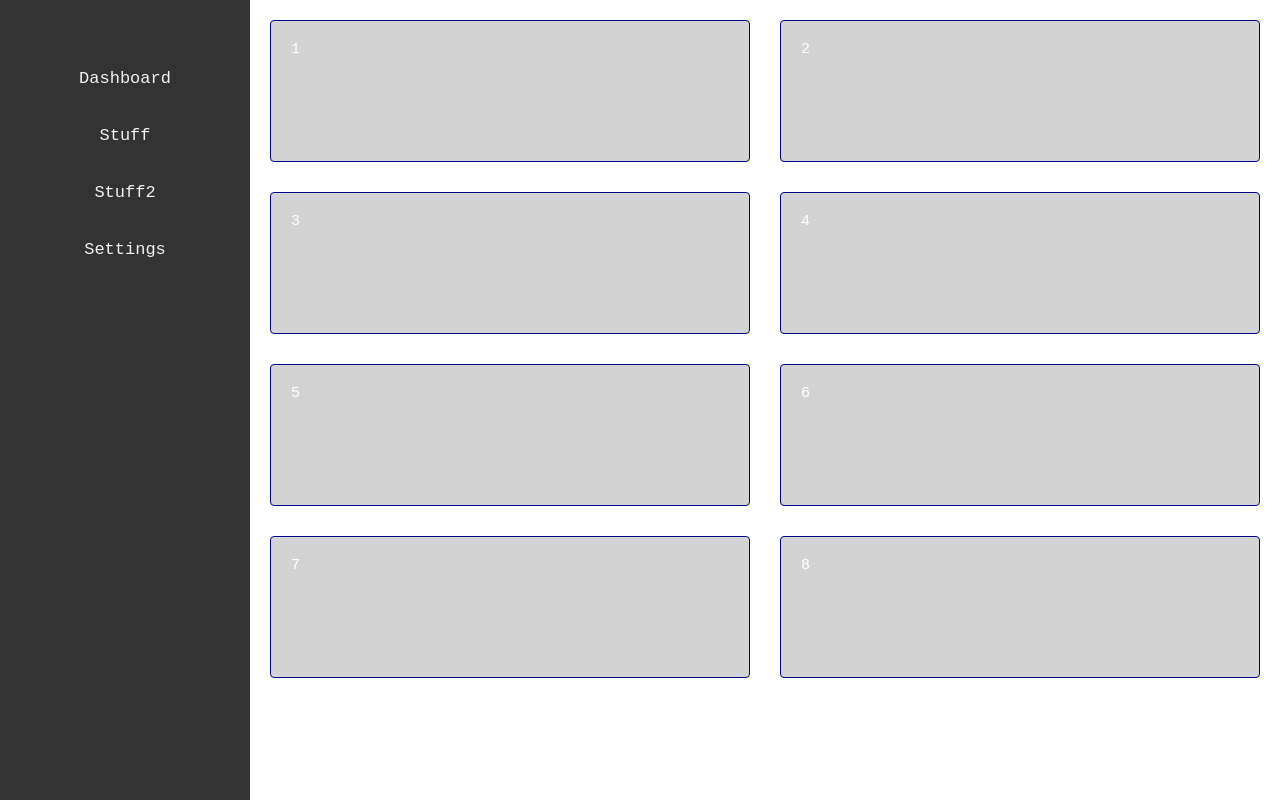
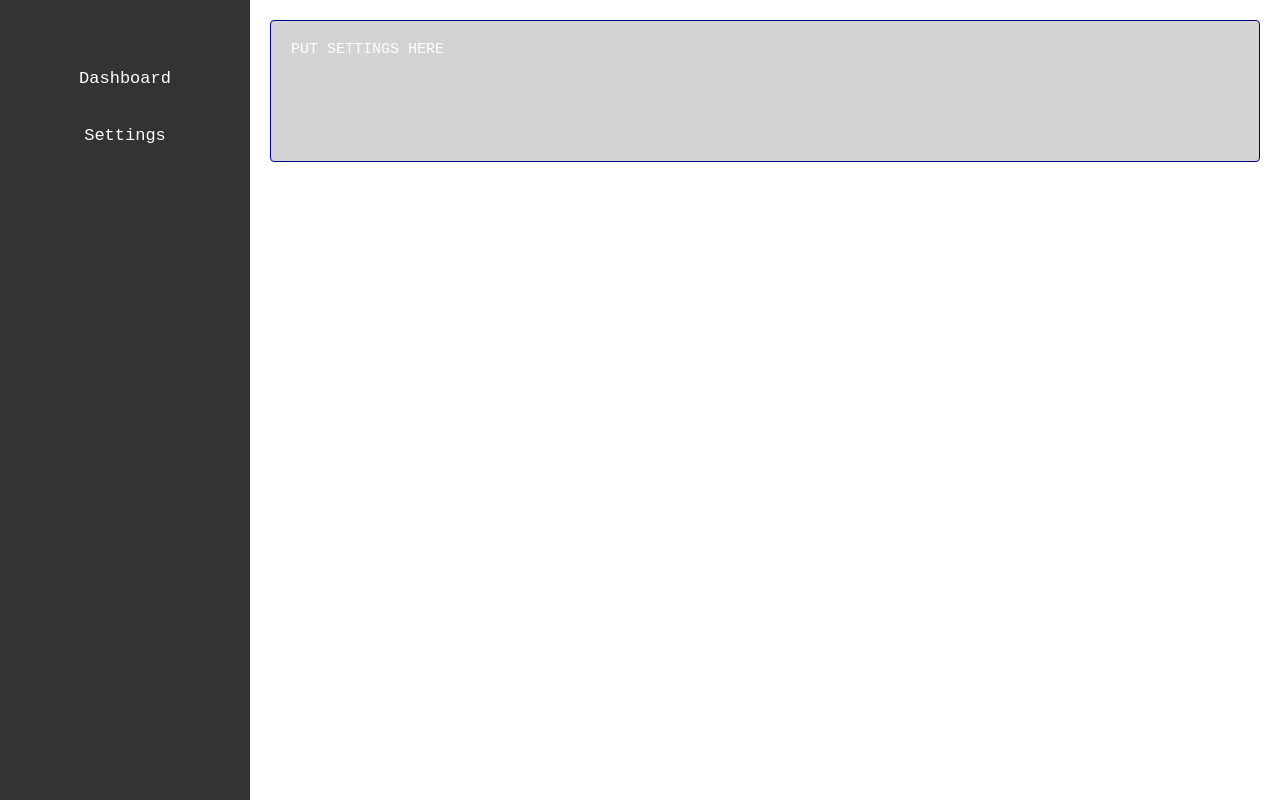
Before and after one commit to ColinTMaher/divitiae, a React (Create React App) app: page /Settings in a window 1280 px wide. Built offline with nearby package versions, Linux system fonts and the light colour scheme.

Commit message:
Implement React Router

```diff
--- a/src/App.js
+++ b/src/App.js
@@ -1,8 +1,10 @@
 import React from 'react'
-//import {BrowserRouter as Router, Switch, Route, Link } from "react-router-dom"
+import {BrowserRouter as Router, Switch, Route, Link } from "react-router-dom"
 
-import Main from "./components/Main"
 import Navbar from "./components/Navbar"
+import Main from "./components/Dashboard"
+import Settings from "./components/Settings"
+
 
 /* import Navbar from "./components/Navbar"
 import Total from "./components/Total"
@@ -20,10 +22,22 @@ import './style/style.css'
 
 function App() {
   return (
-    <div className="flex-grid">
-      <Main />
-      <Navbar />
-    </div>
+    <Router>
+        <div>
+          <div class="main">
+            <Switch>
+              <Route path="/Dashboard">
+                <Main />
+              </Route>
+              <Route path="/Settings">
+                <Settings />
+              </Route>
+            </Switch>
+          </div>
+          <Navbar />
+        </div>
+    </Router>
+
   )
 }
 
--- a/src/components/Main.js
+++ b/src/components/Dashboard.js
@@ -1,9 +1,9 @@
 import React from "react"
 import Total from "./Total"
 
-function Main() {
+function Dashboard() {
     return (
-        <main className="main">
+        <main className="dashboard">
 {/*             <div className="overview">
                 <Total title="Spending" amount={256.50}/>
                 <Total title="Income" amount={1050.00}/>
@@ -12,14 +12,9 @@ function Main() {
                 <div className="card">1</div>
                 <div className="card">2</div>
                 <div className="card">3</div>
-                <div className="card">4</div>
-                <div className="card">5</div>
-                <div className="card">6</div>
-                <div className="card">7</div>
-                <div className="card">8</div>
             </div>
         </main>
     )
 }
 
-export default Main
+export default Dashboard
--- a/src/components/Navbar.js
+++ b/src/components/Navbar.js
@@ -1,12 +1,15 @@
 import React from "react"
+import {BrowserRouter as Router, Switch, Route, Link } from "react-router-dom"
 
 function Navbar() {
     return (
         <div className="navbar grid">
-            <a href="#">Dashboard</a>
-            <a href="#">Stuff</a>
-            <a href="#">Stuff2</a>
-            <a href="#">Settings</a>
+            <Link to="/Dashboard">
+                Dashboard
+            </Link>
+            <Link to="/Settings">
+                Settings
+            </Link>
         </div>
     )
 }
--- /dev/null
+++ b/src/components/Settings.js
@@ -0,0 +1,13 @@
+import React from "react"
+
+function Settings() {
+    return (
+        <div class="settings grid">
+            <div class="card">
+                PUT SETTINGS HERE
+            </div>
+        </div>
+    )
+}
+
+export default Settings
--- a/src/style/style.css
+++ b/src/style/style.css
@@ -8,38 +8,27 @@ body {
 
 .main {
   padding: 10px;
+  margin-bottom: 75px;
+}
+
+@media only screen and (min-width: 750px) {
+  .main {
+    margin-left: 250px;
+    margin-bottom: 0;
+  }
 }
 
 .container {
   display: -ms-grid;
   display: grid;
-  -ms-grid-columns: 1fr 1fr;
-      grid-template-columns: 1fr 1fr;
+  /*     grid-template-columns: repeat( auto-fit, minmax(500px, 1fr) ); */
   grid-gap: 10px;
-}
-
-.grid {
-  background-color: #444;
-  color: #fff;
-  font-size: 3rem;
 }
 
 .card {
   border: 1px solid red;
 }
 
-/* .grid-container {
-    display: grid;
-    border: 1px solid red;
-    display: grid;
-    grid-template-columns: 1fr;
-    grid-template-rows: 50px 1fr 50px;
-    display: flex;
-    flex-wrap: wrap;
-    align-items: center;
-    border-bottom: 1px solid black;
-}
- */
 .overview {
   display: -webkit-box;
   display: -ms-flexbox;
@@ -74,35 +63,44 @@ body {
   bottom: 0;
   width: 100%;
   height: 75px;
+  display: -webkit-box;
+  display: -ms-flexbox;
+  display: flex;
+  -webkit-box-orient: horizontal;
+  -webkit-box-direction: normal;
+      -ms-flex-direction: row;
+          flex-direction: row;
 }
 
 .navbar a {
   float: left;
-  width: 25%;
-  color: #f2f2f2;
   text-align: center;
   text-decoration: none;
   font-size: 17px;
   height: 100%;
   line-height: 75px;
+  display: block;
+  -webkit-box-flex: 1;
+      -ms-flex-positive: 1;
+          flex-grow: 1;
+  border: none;
+  color: white;
 }
 
 .navbar a:hover {
-  background-color: #454444;
   color: white;
 }
 
 .navbar a:active {
-  background-color: #4CAF50;
-  color: white;
+  background-color: grey;
 }
 
 @media only screen and (min-width: 750px) {
   .navbar a {
-    width: 100%;
     height: 1em;
     line-height: 1em;
     padding: 20px 0px;
+    width: 100%;
   }
 }
 
@@ -113,21 +111,7 @@ body {
     top: 0;
     width: 250px;
     padding-top: 50px;
-  }
-}
-
-@media only screen and (min-width: 750px) {
-  .main {
-    margin-left: 250px;
-  }
-  .navbar {
-    left: 0;
-    top: 0;
-    width: 250px;
-    padding-top: 50px;
-  }
-  .navbar a {
-    width: 100%;
+    display: block;
   }
 }
 /*# sourceMappingURL=style.css.map */
--- a/src/style/style.scss
+++ b/src/style/style.scss
@@ -1,5 +1,7 @@
 $navbar-width: 250px;
 $navbar-height: 75px;
+
+$navbar-color: #333;
 
 body {
     margin: 0;
@@ -11,37 +13,24 @@ body {
 
 .main {
     padding: 10px;
+    margin-bottom: $navbar-height;
+
+    @media only screen and (min-width: 750px) {
+        margin-left: $navbar-width;
+        margin-bottom: 0;
+    }
 }
 
 .container {
     display: grid;
-    grid-template-columns: 1fr 1fr;
+/*     grid-template-columns: repeat( auto-fit, minmax(500px, 1fr) ); */
     grid-gap: 10px;
-
-}
-
-.grid {
-  background-color: #444;
-  color: #fff;
-  font-size: 3rem;
 }
 
 .card {
     border: 1px solid red;
 }
 
-/* .grid-container {
-    display: grid;
-    border: 1px solid red;
-    display: grid;
-    grid-template-columns: 1fr;
-    grid-template-rows: 50px 1fr 50px;
-    display: flex;
-    flex-wrap: wrap;
-    align-items: center;
-    border-bottom: 1px solid black;
-}
- */
 .overview {
     display: flex;
     flex-wrap: wrap;
@@ -61,38 +50,40 @@ body {
 }
 
 .navbar {
-    background-color: #333;
+    background-color: $navbar-color;
     overflow: hidden;
     position: fixed;
     bottom: 0;
     width: 100%;
     height: $navbar-height;
+    display: flex;
+    flex-direction: row;
 
     a {
         float: left;
-        width: 25%;
-        color: #f2f2f2;
         text-align: center;
         text-decoration: none;
         font-size: 17px;
         height: 100%;
         line-height: $navbar-height;
+        display: block;
+        flex-grow: 1;
+        border: none;
+        color: white;
 
         &:hover {
-            background-color: #454444;
             color: white;
         }
 
         &:active {
-            background-color: #4CAF50;
-            color: white;
+            background-color: grey;
         }
 
         @media only screen and (min-width: 750px) {
-            width: 100%;
             height: 1em;
             line-height: 1em;
             padding: 20px 0px;
+            width: 100%;
         }
     }
 
@@ -102,24 +93,6 @@ body {
         top: 0;
         width: $navbar-width;
         padding-top: 50px;
+        display: block;
     }
 }
-
-
-
-@media only screen and (min-width: 750px) {
-    .main {
-        margin-left: $navbar-width;
-    }
-
-    .navbar {
-        left: 0;
-        top: 0;
-        width: $navbar-width;
-        padding-top: 50px;
-
-        a {
-            width: 100%;
-        }
-    }
-}
```
Also changed, not shown: 1 other file (tests, documents, lock files or other folders).
